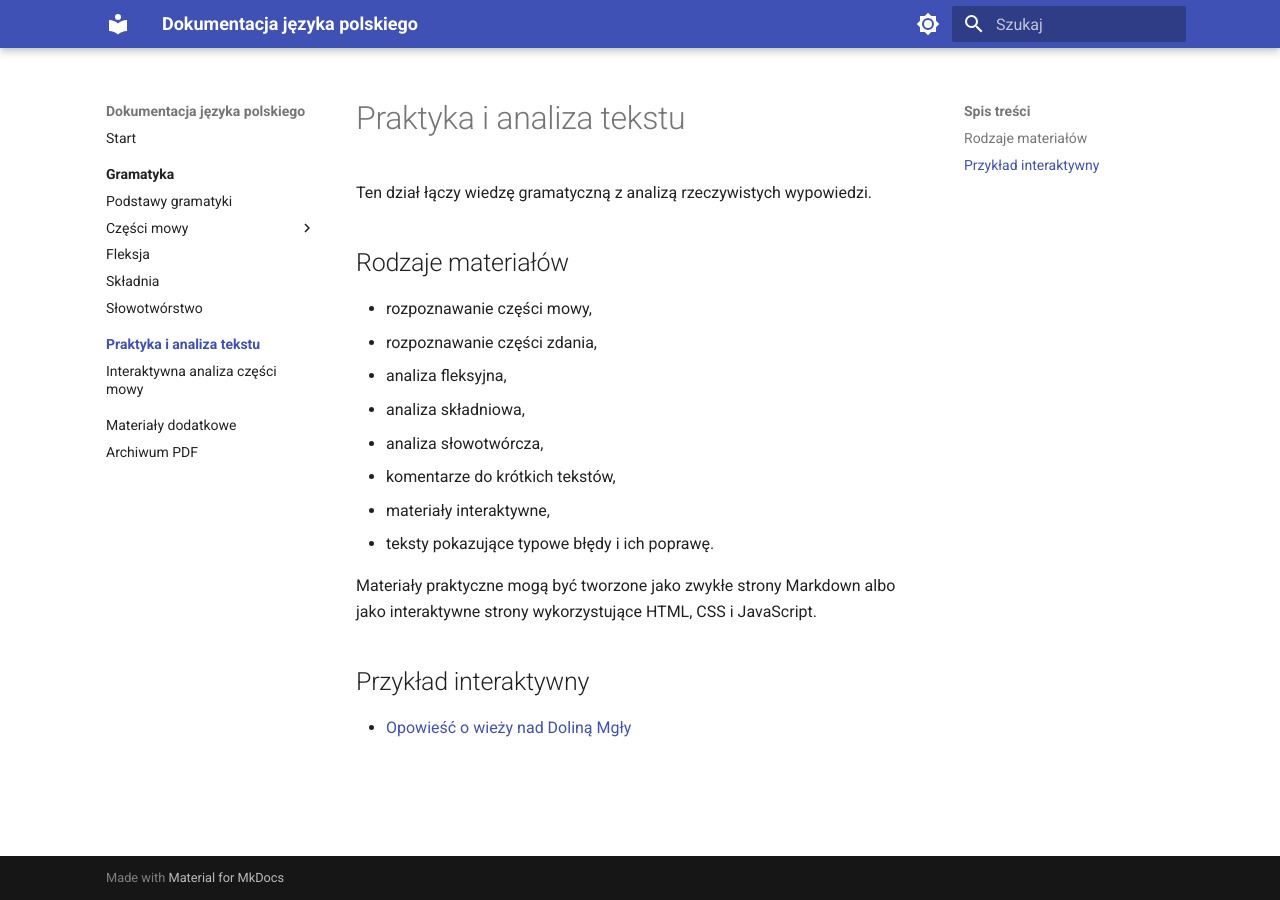
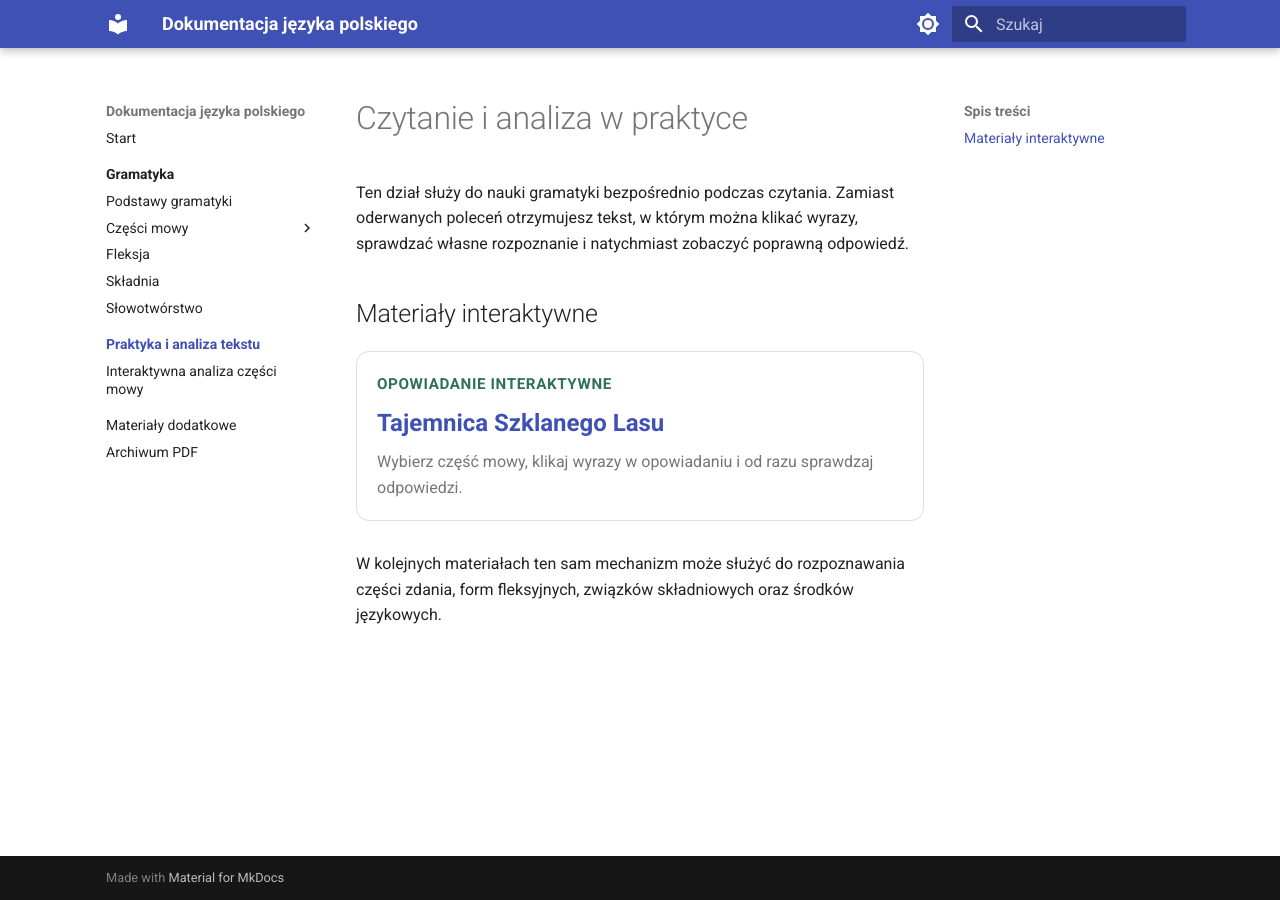
Before and after one commit to dchorazkiewicz/SP_JP, an MkDocs documentation site: the page built from docs/praktyka/index.md, in a window 1280 px wide. Built offline with MkDocs 1.6.1 and Material for MkDocs 9.7.7, drawn with Linux system fonts in a browser that asks for light colours.

Commit message:
Refocus practice section on interactive reading

```diff
--- a/docs/praktyka/index.md
+++ b/docs/praktyka/index.md
@@ -1,20 +1,15 @@
-# Praktyka i analiza tekstu
+# Czytanie i analiza w praktyce
 
-Ten dział łączy wiedzę gramatyczną z analizą rzeczywistych wypowiedzi.
+Ten dział służy do nauki gramatyki bezpośrednio podczas czytania. Zamiast oderwanych poleceń otrzymujesz tekst, w którym można klikać wyrazy, sprawdzać własne rozpoznanie i natychmiast zobaczyć poprawną odpowiedź.
 
-## Rodzaje materiałów
+## Materiały interaktywne
 
-- rozpoznawanie części mowy,
-- rozpoznawanie części zdania,
-- analiza fleksyjna,
-- analiza składniowa,
-- analiza słowotwórcza,
-- komentarze do krótkich tekstów,
-- materiały interaktywne,
-- teksty pokazujące typowe błędy i ich poprawę.
+<div class="section-grid">
+  <a class="section-card" href="interaktywna-analiza-czesci-mowy/">
+    <span class="section-kicker">Opowiadanie interaktywne</span>
+    <strong>Tajemnica Szklanego Lasu</strong>
+    <span>Wybierz część mowy, klikaj wyrazy w opowiadaniu i od razu sprawdzaj odpowiedzi.</span>
+  </a>
+</div>
 
-Materiały praktyczne mogą być tworzone jako zwykłe strony Markdown albo jako interaktywne strony wykorzystujące HTML, CSS i JavaScript.
-
-## Przykład interaktywny
-
-- [Opowieść o wieży nad Doliną Mgły](interaktywna-analiza-czesci-mowy.md)
+W kolejnych materiałach ten sam mechanizm może służyć do rozpoznawania części zdania, form fleksyjnych, związków składniowych oraz środków językowych.
```
